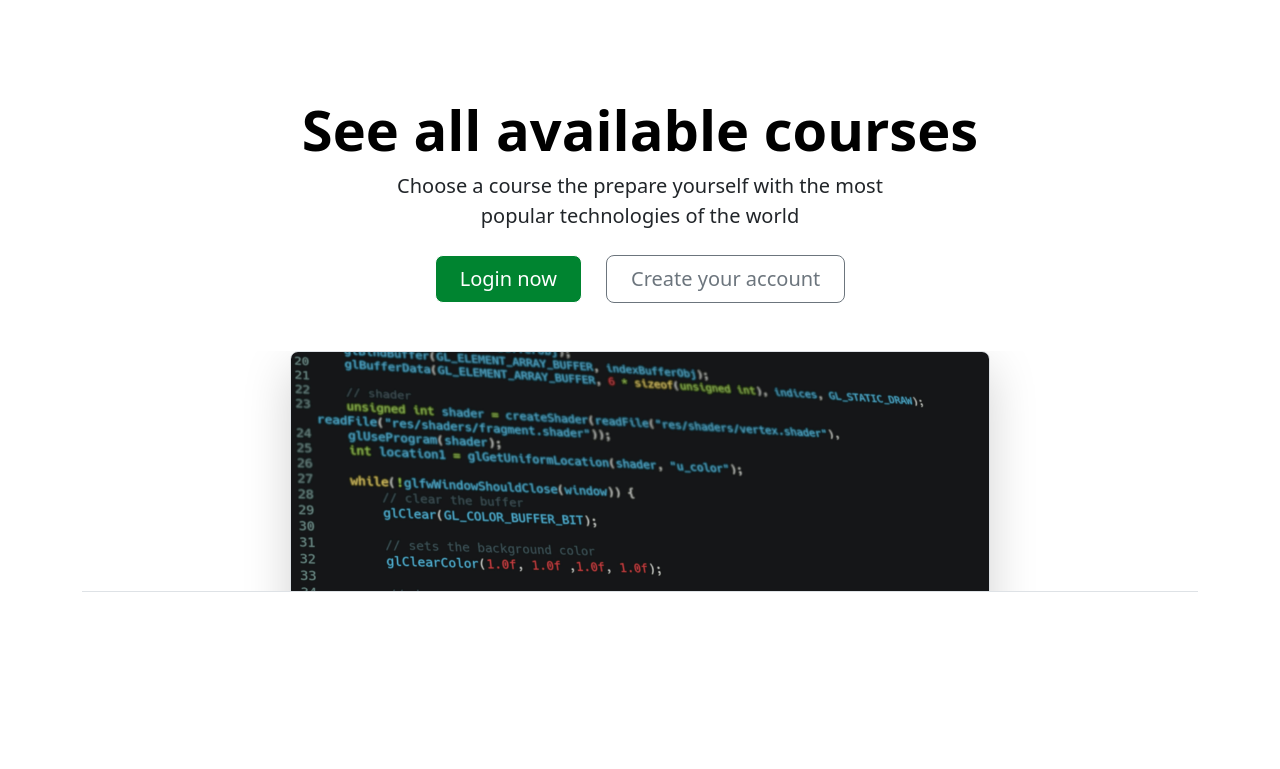
After one commit to lucasMenezesM/plataforma-cursos-php, a PHP site: template Views/Courses/index.view.php in a window 1280 px wide. The commit adds this page. Shown: the top 769 px of the page. Run offline with PHP 8.4, Linux system fonts and the light colour scheme; the template is opened without the code that fills it, so the values that code supplies are empty.

Commit message:
Add view for all courses and img_url field for each course

```diff
--- a/Views/Courses/create.view.php
+++ b/Views/Courses/create.view.php
@@ -24,6 +24,10 @@
             <label for="exampleInputEmail1" class="form-label">Hours On-Demand Video</label>
             <input type="text" class="form-control" id="" name="hours_video">
         </div>
+        <div class="mb-3">
+            <label for="exampleInputEmail1" class="form-label">Image</label>
+            <input type="text" class="form-control" id="" name="img_url">
+        </div>
 
         <button type="submit" class="btn btn-primary">Submit</button>
     </form>
--- /dev/null
+++ b/Views/Courses/index.view.php
@@ -0,0 +1,56 @@
+<?php loadPartial("head"); ?>
+<?php loadPartial("header"); ?>
+
+<div class="container">
+
+
+
+    <div class="px-4 pt-5 my-5 text-center border-bottom">
+        <h1 class="display-4 fw-bold text-body-emphasis">See all available courses</h1>
+        <div class="col-lg-6 mx-auto">
+            <p class="lead mb-4">Choose a course the prepare yourself with the most popular technologies of the world</p>
+
+            <?php if (!Session::has("user")): ?>
+                <div class="d-grid gap-2 d-sm-flex justify-content-sm-center mb-5">
+                    <button type="button" class="btn btn-primary btn-lg px-4 me-sm-3">Login now</button>
+                    <button type="button" class="btn btn-outline-secondary btn-lg px-4">Create your account</button>
+                </div>
+            <?php endif ?>
+
+        </div>
+        <div class="overflow-hidden" style="max-height: 30vh;">
+            <div class="container px-5">
+                <img src="/images/all-courses-banner.jpg" class="img-fluid border rounded-3 shadow-lg mb-4" alt="Example image" width="700" height="500" loading="lazy">
+            </div>
+        </div>
+    </div>
+
+    <div id="container-all-courses">
+
+        <?php if (isset($courses)): ?>
+            <?php foreach ($courses as $course): ?>
+                <div class="card" style="width: 18rem;">
+                    <?php if (isset($course["img_url"])): ?>
+                        <img src="<?= $course["img_url"] ?>" class="card-img-top" alt="...">
+                    <?php endif ?>
+                    <div class="card-body">
+                        <h5 class="card-title"><?= $course["name"] ?></h5>
+                        <p class="card-text"><?= $course["description"] ?></p>
+                    </div>
+                    <ul class="list-group list-group-flush">
+                        <li class="list-group-item">Teacher: <?= $course["teacher"] ?></li>
+                        <li class="list-group-item"><?= $course["lessons"] ?> Lessons</li>
+                        <li class="list-group-item">Hours video on demand: <?= $course["hours_video"] ?></li>
+                    </ul>
+                    <div class="card-body">
+                        <a href="/courses/<?= $course["id"] ?>" class="card-link">See details</a>
+                    </div>
+                </div>
+            <?php endforeach; ?>
+        <?php endif ?>
+
+    </div>
+
+</div>
+
+<?php loadPartial("footer"); ?>
--- a/public/css/style.css
+++ b/public/css/style.css
@@ -9,14 +9,28 @@
 }
 
 .btn-primary {
-  background-color: #004257;
+  background-color: #008430;
+  border: 1px solid white;
+
+  &:hover {
+    background-color: white;
+    color: black;
+  }
 }
 
 .create-course-form {
   margin-top: 20px;
 }
+
 .create-course-form form {
   margin-top: 100px;
   width: 50%;
   margin: 0 auto;
 }
+
+#container-all-courses {
+  margin-top: 20px;
+  display: flex;
+  gap: 30px;
+  flex-wrap: wrap;
+}
```
Also changed, not shown: Controllers/CoursesController.php (+7 -3 lines), Models/Course.php (+4 -3 lines), Views/partials/showcase.php (+4 -19 lines), public/images/all-courses-banner.jpg (added).
